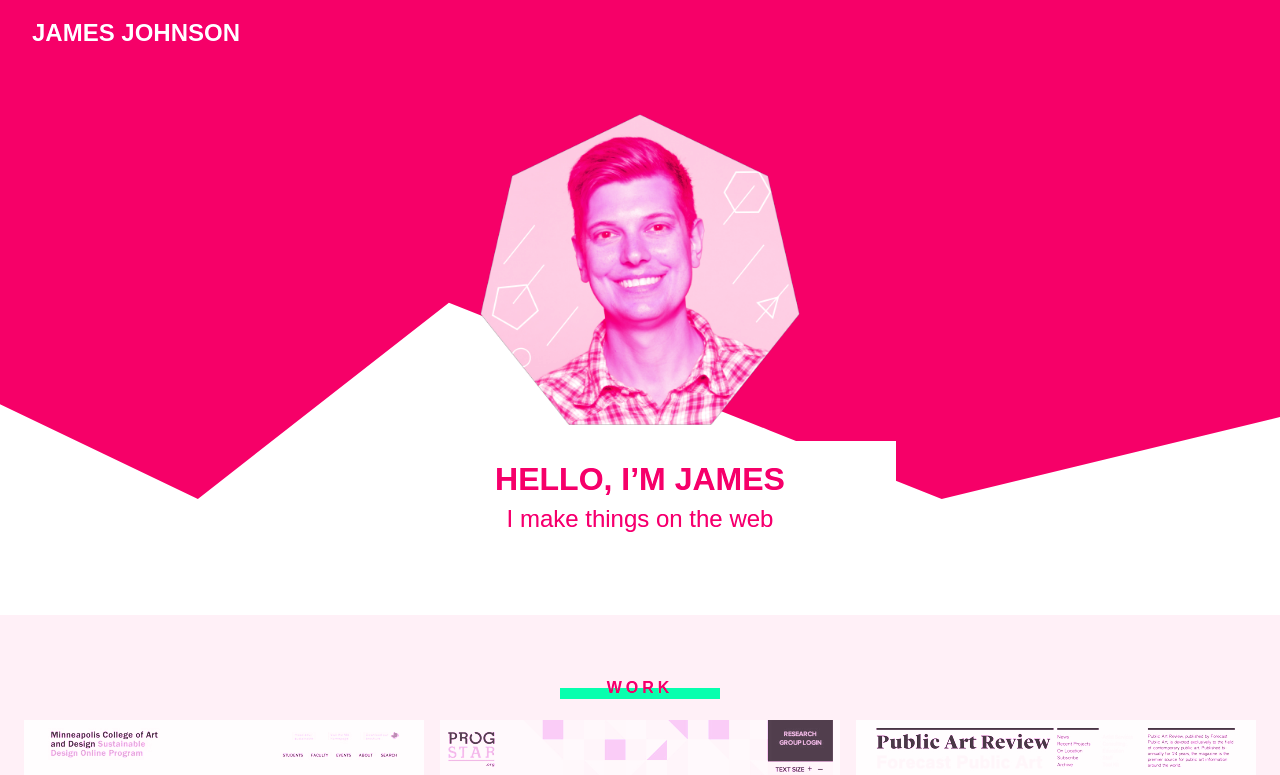
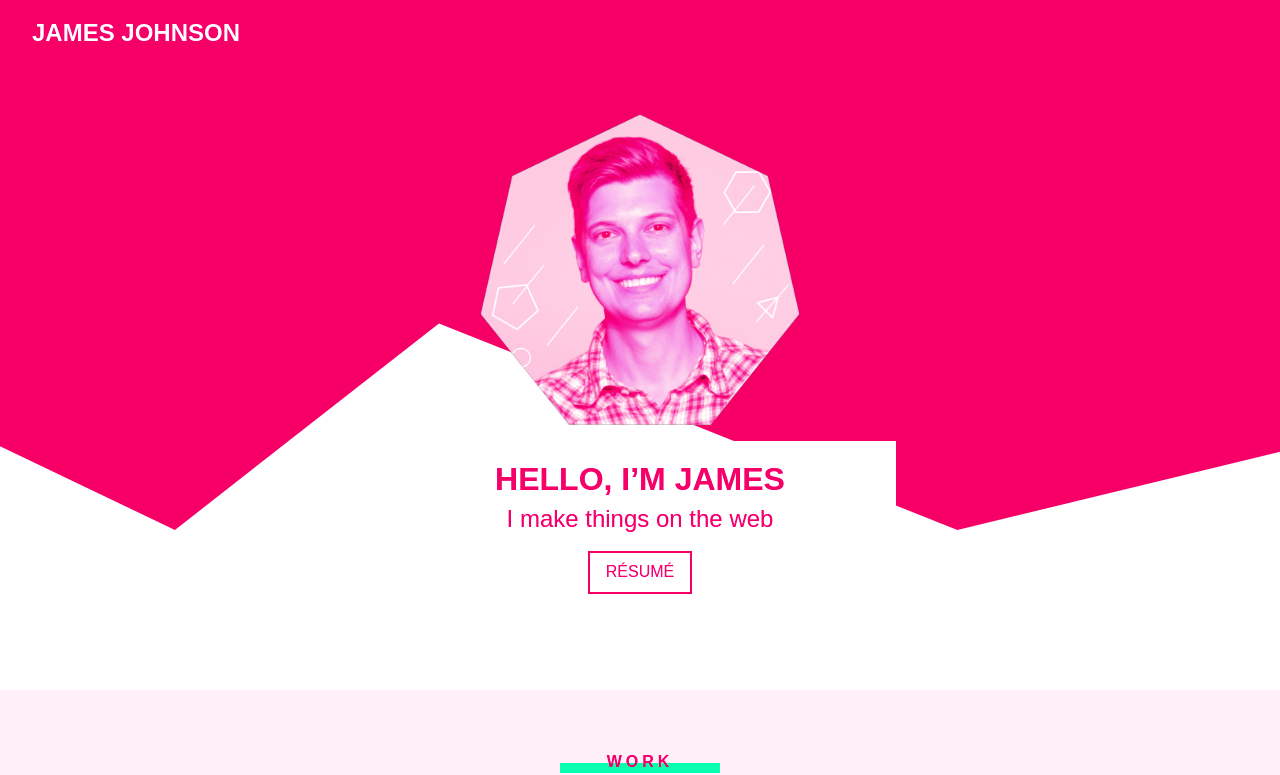
Before and after one commit to jxjj/jjohnson.me, a React (Create React App) app: page / in a window 1280 px wide. Shown: the top 775 px of the page. Built offline with nearby package versions, Linux system fonts and the light colour scheme; a web font is replaced by a local one.

Commit message:
Add resume, update social links

```diff
--- a/src/components/App.css
+++ b/src/components/App.css
@@ -101,6 +101,22 @@
   }
 }
 
+.btn {
+  font-size: 1rem;
+  color: var(--blue);
+  display: inline-block;
+  border: 0.125rem solid var(--blue);
+  text-decoration: none;
+  padding: 0.5rem 1em;
+  margin: 1rem;
+  text-transform: uppercase;
+}
+
+.btn:hover {
+  background: var(--blue);
+  color: white;
+}
+
 @keyframes color-rotate {
   0% {
     filter: hue-rotate(0deg);
--- a/src/components/App.js
+++ b/src/components/App.js
@@ -27,6 +27,16 @@ class App extends Component {
             <div className="section-hero__text">
               <h2>Hello, I’m James</h2>
               <p>I make things on the web</p>
+              <p>
+                <a
+                  target="_blank"
+                  rel="noopener noreferrer"
+                  href="https://goo.gl/2RRQHb"
+                  class="btn"
+                >
+                  Résumé
+                </a>
+              </p>
             </div>
           </div>
         </section>
@@ -85,7 +95,7 @@ class App extends Component {
             <ul className="social-media">
               <li>
                 <a
-                  href="mailto:james_johnson@mcad.edu"
+                  href="mailto:johnsojr@mcad.edu"
                   target="_blank"
                   rel="noreferrer noopener"
                 >
@@ -94,7 +104,7 @@ class App extends Component {
               </li>
               <li>
                 <a
-                  href="http://www.linkedin.com/pub/james-johnson/13/a66/233"
+                  href="https://www.linkedin.com/in/jjohnson-me"
                   target="_blank"
                   rel="noreferrer noopener"
                 >
@@ -103,7 +113,7 @@ class App extends Component {
               </li>
               <li>
                 <a
-                  href="https://github.com/geekydatamonkey"
+                  href="https://github.com/jxjj"
                   target="_blank"
                   rel="noreferrer noopener"
                 >
--- a/src/data/projects.js
+++ b/src/data/projects.js
@@ -57,8 +57,8 @@ export default [
   {
     name: 'Wave Equation 2a',
     blurb: 'An exploration of the wave equation',
-    url: 'https://jjohnson136.studio.mcad.edu/exd-projects/assignment2.1/',
-    git: 'https://github.com/jxjj/exd-a2.1',
+    url: 'https://codepen.io/johnsojr/full/JmymEZ/',
+    git: 'https://codepen.io/johnsojr/pen/JmymEZ',
     thumbnail: 'img/thumb-exp-waves-800x600.png',
     category: 'Experiments',
     tags: 'p5js'
```
Also changed, not shown: 1 other file (tests, documents, lock files or other folders).
